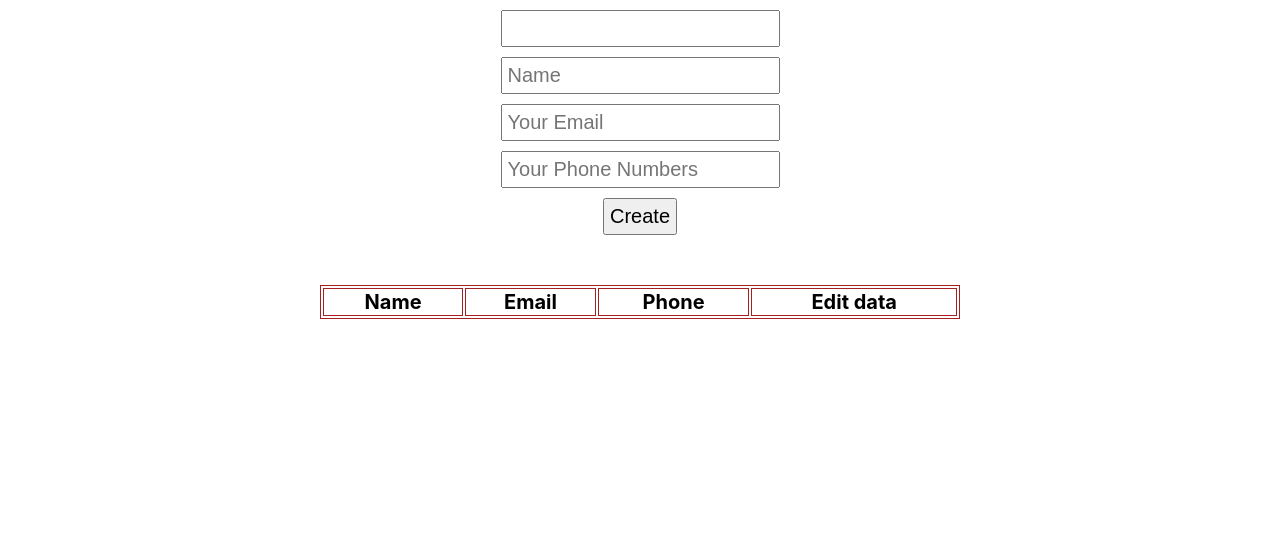
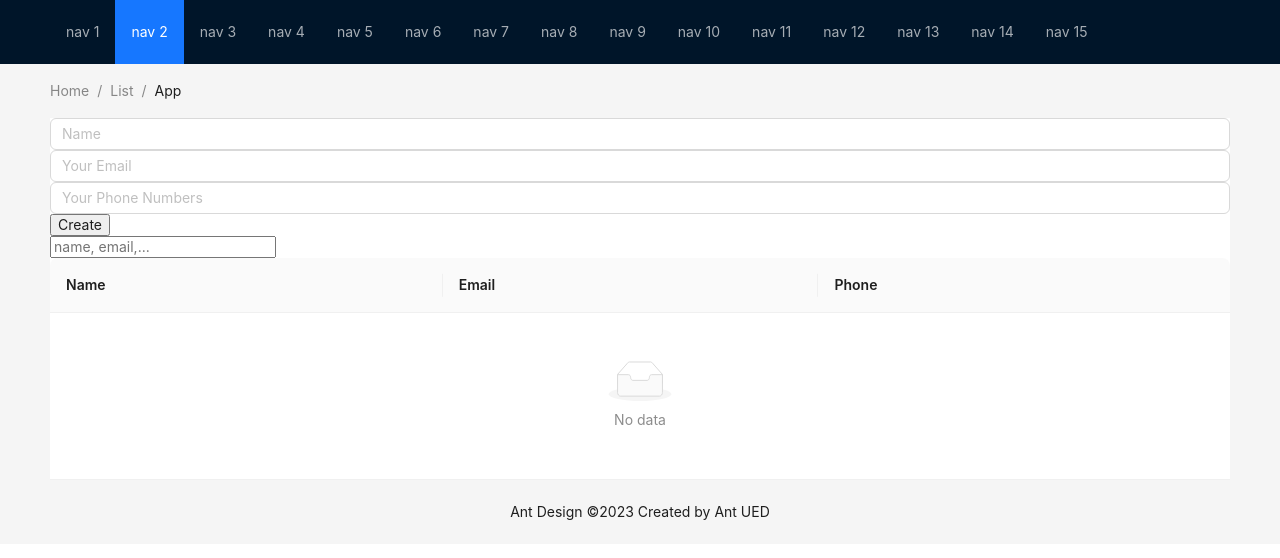
Before and after one commit to YugiNova/GreenProject, a React (Create React App) app: page / in a window 1280 px wide. Shown: the top 558 px of the page. Built offline with nearby package versions, Linux system fonts and the light colour scheme.

Commit message:
useMemo, Ant Design

```diff
--- /dev/null
+++ b/craco.config.js
@@ -0,0 +1,3 @@
+module.exports = {
+    // ...
+};
--- a/src/App.js
+++ b/src/App.js
@@ -1,10 +1,63 @@
 import React from "react";
+import 'antd/dist/reset.css';
+import './App.css';
+import { Breadcrumb, Layout, Menu, theme } from 'antd';
+import Bai3 from "./Components/Bai3";
 
-import Bai3 from "./Components/Bai3"
 
+const { Header, Content, Footer } = Layout;
 const App = () => {
+  const {
+    token: { colorBgContainer },
+  } = theme.useToken();
     return (
-      < Bai3 / >
+      <Layout className="layout">
+      <Header>
+        <div className="logo" />
+        <Menu
+          theme="dark"
+          mode="horizontal"
+          defaultSelectedKeys={['2']}
+          items={new Array(15).fill(null).map((_, index) => {
+            const key = index + 1;
+            return {
+              key,
+              label: `nav ${key}`,
+            };
+          })}
+        />
+      </Header>
+      <Content
+        style={{
+          padding: '0 50px',
+        }}
+      >
+        <Breadcrumb
+          style={{
+            margin: '16px 0',
+          }}
+        >
+          <Breadcrumb.Item>Home</Breadcrumb.Item>
+          <Breadcrumb.Item>List</Breadcrumb.Item>
+          <Breadcrumb.Item>App</Breadcrumb.Item>
+        </Breadcrumb>
+        <div
+          className="site-layout-content"
+          style={{
+            background: colorBgContainer,
+          }}
+        >
+          <Bai3 />
+        </div>
+      </Content>
+      <Footer
+        style={{
+          textAlign: 'center',
+        }}
+      >
+        Ant Design ©2023 Created by Ant UED
+      </Footer>
+    </Layout>
     );
 }
 
--- a/src/Components/Bai3.js
+++ b/src/Components/Bai3.js
@@ -1,7 +1,8 @@
-import { useState, useEffect } from "react";
+import { useState, useEffect, useMemo } from "react";
+import SearchBox from "./SearchBox";
 import FormUser from "./FormUser";
 import TableUserList from "./TableUserList";
-import './styles.css'
+//import './styles.css'
 
 // import {DEFAULT_USER} from "./constans.js";
 const DEFAULT_USER = {name: '', email: '',phone: ''}
@@ -11,23 +12,33 @@ const Bai3 = () => {
     const [formData, setFormData] = useState(DEFAULT_USER)
 
     const [keyword, setKeyword] = useState('')
-    const [searchUsers, setSearchUsers] = useState([])
-    useEffect(() => {
+    // const [searchUsers, setSearchUsers] = useState([])
+
+    //useEffect -> update nhieu du lieu
+    // useEffect(() => {
+    //     if(keyword !== ''){
+    //         const newUserList = users.filter(user=>{
+    //             return user.name.includes(keyword) || user.email.includes(keyword) || user.phone.includes(keyword)
+    //         })
+    //         setSearchUsers(newUserList)
+    //     }
+    //     else{
+    //         setSearchUsers(users)
+    //     }
+    // },[keyword, users])
+
+    //userMemo -> update 1 du lieu
+    const searchUsers = useMemo(() => {
         if(keyword !== ''){
             const newUserList = users.filter(user=>{
-                return user.name === keyword
+                return user.name.includes(keyword) || user.email.includes(keyword) || user.phone.includes(keyword)
             })
-            setSearchUsers(newUserList)
+            return newUserList
         }
         else{
-            setSearchUsers(users)
+            return users
         }
     },[keyword, users])
-
-    const onSearch = (e) => {
-        setKeyword(e.target.value)
-
-    }
 
     const onClick = () => {
         if(formData.id){
@@ -67,9 +78,9 @@ const Bai3 = () => {
 
     return(
         <div>
-            <input value={keyword} onChange={onSearch}/>
+
             <FormUser formData={formData} setFormData={setFormData} onClick={onClick}/>
-
+            <SearchBox keyword={keyword} setKeyword={setKeyword}/>
             <TableUserList users = {searchUsers} onEdit={onEdit} onDelete={onDelete}/>
         </div>
     )
--- a/src/Components/FormUser/index.js
+++ b/src/Components/FormUser/index.js
@@ -1,3 +1,5 @@
+import { Input } from 'antd';
+
 
 const FormUser = ({formData, setFormData, onClick}) => {
 
@@ -13,9 +15,12 @@ const FormUser = ({formData, setFormData, onClick}) => {
 
     return(
         <div>
-            <input name='name' value={formData.name} onChange={onChange} placeholder='Name'/>
+            <Input name='name' value={formData.name} onChange={onChange} placeholder='Name'/>
+            <Input name='email' value={formData.email} onChange={onChange} placeholder='Your Email'/>
+            <Input name='phone' value={formData.phone} onChange={onChange} placeholder='Your Phone Numbers'/>
+            {/* <input name='name' value={formData.name} onChange={onChange} placeholder='Name'/>
             <input name='email' value={formData.email} onChange={onChange} placeholder='Your Email'/>
-            <input name='phone' value={formData.phone} onChange={onChange} placeholder='Your Phone Numbers'/>
+            <input name='phone' value={formData.phone} onChange={onChange} placeholder='Your Phone Numbers'/> */}
             <button onClick={onClick}>{formData.id?'Edit':'Create'}</button>
         </div>
     )
--- /dev/null
+++ b/src/Components/SearchBox/index.js
@@ -0,0 +1,12 @@
+const SearchBox = ({keyword, setKeyword}) => {
+
+    const onSearch = (e) => {
+        setKeyword(e.target.value)
+    }
+
+    return(
+        <input value={keyword} onChange={onSearch} placeholder='name, email,...'/>
+    )
+}
+
+export default SearchBox
--- a/src/Components/TableUserList/index.js
+++ b/src/Components/TableUserList/index.js
@@ -1,29 +1,26 @@
+import {Table} from 'antd'
 const TableUserList = (props) => {
+      const columns = [
+        {
+          title: 'Name',
+          dataIndex: 'name',
+          key: 'name',
+        },
+        {
+          title: 'Email',
+          dataIndex: 'email',
+          key: 'email',
+        },
+        {
+          title: 'Phone',
+          dataIndex: 'phone',
+          key: 'phone',
+        },
+      ];
+
 
     return(
-            <table>
-                <tr>
-                    {/* <th >ID</th> */}
-                    <th >Name</th>
-                    <th >Email</th>
-                    <th >Phone</th>
-                    <th colSpan={2}>Edit data</th>
-                </tr>
-                {
-                props.users.map(user => {
-                    return(
-                        <tr>
-                            {/* <td >{user.id}</td> */}
-                            <td >{user.name}</td>
-                            <td >{user.email}</td>
-                            <td >{user.phone}</td>
-                            <td  onClick={()=>{props.onEdit(user)}}><button>Edit</button></td>
-                            <td  onClick={()=>{props.onDelete(user)}}><button>Delete</button></td>
-                        </tr>
-                    )
-                })
-                }
-            </table>
+        <Table dataSource={props.users} columns={columns} />
     )
 }
 
--- a/src/Components/styles.css
+++ b/src/Components/styles.css
@@ -1,17 +1,4 @@
-td,th, table{
-    border: 1px solid rgb(165, 33, 33);
-    font-size: 20px;
+TableUserList{
+    width: 50%;
+    margin: 0 auto;
 }
-td{
-    text-align: center;
-}
-table{
-    width: 50%;
-    margin: 50px auto;
-}
-input, button{
-    display: block;
-    margin: 10px auto;
-    font-size: 20px;
-    padding: 5px;
-}
```
Also changed, not shown: package.json (+5 -4 lines), src/Components/Bai4.js (added, +14 -0 lines), 1 other file (tests, documents, lock files or other folders).
